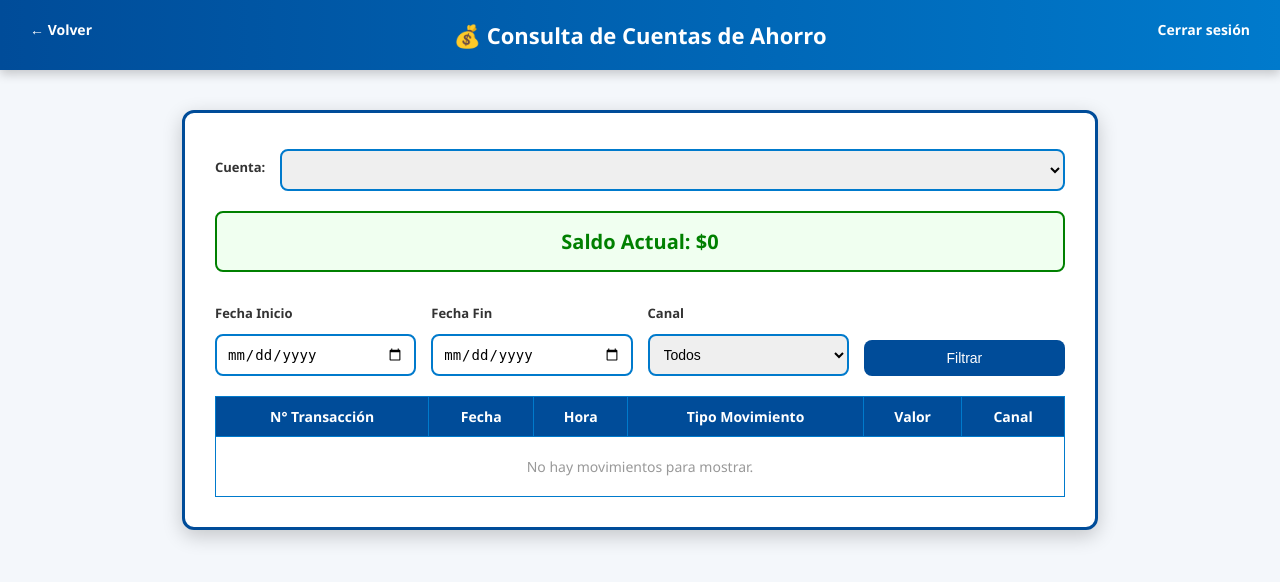
After one commit to yonier-dev/coovalluna-banking-system, a Flask app: page /asociado/cuentas in a window 1280 px wide. The commit adds this page. Shown: the top 582 px of the page. Run offline with Flask 3, Linux system fonts and the light colour scheme; the visitor is signed in with stand-in values (Sample User, id 1); lists and menus that the app fills with data are empty.

Commit message:
Se agrega el frontend completo de los asociados, ya solo falta implementar la logica con consultas y todo eso

```diff
--- a/app/routes/asociado.py
+++ b/app/routes/asociado.py
@@ -9,6 +9,7 @@ def dashboard():
         return redirect(url_for('auth.login'))
     return render_template('asociado/dashboard.html')
 
+# IMPLEMENTADA
 @asociado_bp.route('/asociado/datos-personales')
 def datos_personales():
     if session.get('perfil') != 'asociado':
@@ -64,3 +65,101 @@ def datos_personales():
                          asociado=asociado,
                          fundador=fundador,
                          beneficiarios=beneficiarios)
+
+# NO IMPLEMENTADA
+@asociado_bp.route('/asociado/cuentas')
+def cuentas():
+    if session.get('perfil') != 'asociado':
+        return redirect(url_for('auth.login'))
+    # listar las cuentas de ahorro del asociado
+    # el saldo se calcula sumando depositos y restando retiros y transferencias salientes
+    # mostrar extracto con fecha, valor, tipo y canal de cada movimiento
+    # permitir filtrar por rango de fechas y por canal (presencial, app movil, cajero automatico)
+    # solo puede ver sus propias cuentas
+    # tener en cuenta variables del .html
+    return render_template('asociado/cuentas.html')
+
+# NO IMPLEMENTADA
+@asociado_bp.route('/asociado/creditos')
+def creditos():
+    if session.get('perfil') != 'asociado':
+        return redirect(url_for('auth.login'))
+    # obtener cedula del asociado desde la sesion
+    # cedula = session['cedula']
+
+    # mostrar creditos activos del asociado
+    # por cada credito: estado, valor de la cuota mensual, proxima fecha de vencimiento
+    # mostrar numero de cuotas pagadas sobre el total del credito
+    # el asociado solo puede ver sus propios creditos
+
+    # mandar al html lista de creditos, cada uno con su lista de cuotas y conteo de pagadas
+    # return render_template('asociado/creditos.html', creditos=creditos)
+    return render_template('asociado/creditos.html')
+
+# NO IMPLEMENTADA
+@asociado_bp.route('/asociado/descargas')
+def descargas():
+    if session.get('perfil') != 'asociado':
+        return redirect(url_for('auth.login'))
+    # obtener cedula del asociado desde la sesion
+    # cedula = session['cedula']
+
+    # permitir elegir entre formato PDF o CSV antes de descargar
+    # el extracto debe contener los movimientos del filtro aplicado
+    # mas el saldo calculado al final del periodo
+    # el estado de cuenta del credito debe contener cuotas, fechas de vencimiento,
+    # fechas de pago y montos abonados
+
+    # mandar cuentas y creditos al html para llenar los selectores
+    # return render_template('asociado/descargas.html', cuentas=cuentas, creditos=creditos)
+    return render_template('asociado/descargas.html')
+
+@asociado_bp.route('/asociado/descargas/cuenta')
+def descargar_cuenta():
+    # recibir cuenta, fecha_inicio, fecha_fin y formato (pdf o csv) por GET
+    # consultar movimientos filtrados de esa cuenta
+    # calcular saldo dinamico
+    # si formato == 'pdf': generar PDF con reportlab o weasyprint
+    # si formato == 'csv': generar CSV con el modulo csv de python
+    # retornar el archivo como descarga con send_file
+    pass
+
+
+@asociado_bp.route('/asociado/descargas/credito')
+def descargar_credito():
+    # recibir credito y formato (pdf o csv) por GET
+    # consultar cuotas del credito con fechas de vencimiento, pago y montos
+    # si formato == 'pdf': generar PDF
+    # si formato == 'csv': generar CSV
+    # retornar el archivo como descarga con send_file
+    pass
+
+# NO IMPLEMENTADA
+
+@asociado_bp.route('/asociado/actualizar-datos', methods=['GET', 'POST'])
+def actualizar_datos():
+    if session.get('perfil') != 'asociado':
+        return redirect(url_for('auth.login'))
+
+    # GET: mostrar formulario con telefono, correo y direccion actuales
+    # POST: registrar solicitud como pendiente, no aplicar cambio de inmediato
+    # un asesor es quien aprueba o rechaza la solicitud
+    # mostrar el estado actual de la solicitud: pendiente, aprobada o rechazada
+    # tener en cuenta variables del .html
+
+    # mandar al html: datos del asociado, solicitud con su estado si existe
+
+    # datos vacios mientras el backend no esta listo
+    asociado = {
+        'cedula_pk': '',
+        'nombres': '',
+        'apellidos': '',
+        'telefono': '',
+        'correo': '',
+        'direccion': ''
+    }
+
+    return render_template('asociado/actualizar_datos.html',
+                         asociado=asociado,
+                         solicitud=None,
+                         mensaje=None)
--- /dev/null
+++ b/app/templates/asociado/cuentas.html
@@ -0,0 +1,161 @@
+{% extends "base.html" %}
+{% block contenido %}
+<style>
+    body { background: #f4f7fb; }
+    .header {
+        background: linear-gradient(90deg, #004c99, #007acc);
+        color: #fff;
+        padding: 20px;
+        text-align: center;
+        font-size: 22px;
+        font-weight: bold;
+        box-shadow: 0 4px 10px rgba(0,0,0,0.2);
+    }
+    .logout { position: absolute; top: 20px; right: 30px; color: #fff; text-decoration: none; font-size: 14px; }
+    .back { position: absolute; top: 20px; left: 30px; color: #fff; text-decoration: none; font-size: 14px; }
+    .consulta-box {
+        margin: 40px auto;
+        background: #fff;
+        border: 3px solid #004c99;
+        border-radius: 12px;
+        padding: 30px;
+        width: 850px;
+        box-shadow: 0 6px 20px rgba(0,0,0,0.2);
+    }
+    h2 { text-align: center; margin-bottom: 25px; color: #004c99; }
+    .saldo {
+        font-size: 20px;
+        font-weight: bold;
+        color: green;
+        margin-bottom: 20px;
+        text-align: center;
+        padding: 15px;
+        background: #f0fff0;
+        border-radius: 8px;
+        border: 2px solid green;
+    }
+    .filtros {
+        display: flex;
+        justify-content: space-between;
+        margin-bottom: 20px;
+        gap: 15px;
+    }
+    .filtros div { flex: 1; }
+    label { font-weight: bold; color: #333; display: block; margin-bottom: 6px; font-size: 13px; }
+    input, select {
+        width: 100%;
+        padding: 10px;
+        border: 2px solid #007acc;
+        border-radius: 8px;
+        font-size: 14px;
+        box-sizing: border-box;
+    }
+    button {
+        padding: 10px 25px;
+        background: #004c99;
+        color: #fff;
+        border: none;
+        border-radius: 8px;
+        font-size: 14px;
+        cursor: pointer;
+        align-self: flex-end;
+        transition: background 0.3s ease;
+    }
+    button:hover { background: #003366; }
+    table { width: 100%; border-collapse: collapse; margin-top: 15px; }
+    th, td { border: 1px solid #007acc; padding: 10px; text-align: center; font-size: 14px; }
+    th { background: #004c99; color: #fff; }
+    tr:nth-child(even) { background: #f9fcff; }
+    tr:hover { background: #e6f2ff; }
+    .no-data { text-align: center; color: #999; padding: 20px; font-size: 14px; }
+    .selector-cuenta {
+        margin-bottom: 20px;
+        display: flex;
+        align-items: center;
+        gap: 15px;
+    }
+</style>
+
+<div class="header">
+    💰 Consulta de Cuentas de Ahorro
+    <a href="/asociado/dashboard" class="back">← Volver</a>
+    <a href="/logout" class="logout">Cerrar sesión</a>
+</div>
+
+<div class="consulta-box">
+
+    <!-- selector de cuenta -->
+    <div class="selector-cuenta">
+        <label style="margin:0;">Cuenta:</label>
+        <select id="cuenta" style="flex:1;">
+            {% for cuenta in cuentas %}
+            <option value="{{ cuenta.numero_pk }}">
+                {{ cuenta.numero_pk }} — {{ cuenta.estado }} — Agencia {{ cuenta.agencia }}
+            </option>
+            {% endfor %}
+        </select>
+    </div>
+
+    <!-- saldo dinamico -->
+    <div class="saldo">
+        Saldo Actual: ${{ saldo | default('0') }}
+    </div>
+
+    <!-- filtros -->
+    <form method="GET" action="/asociado/cuentas">
+        <div class="filtros">
+            <div>
+                <label>Fecha Inicio</label>
+                <input type="date" name="fecha_inicio" value="{{ request.args.get('fecha_inicio', '') }}">
+            </div>
+            <div>
+                <label>Fecha Fin</label>
+                <input type="date" name="fecha_fin" value="{{ request.args.get('fecha_fin', '') }}">
+            </div>
+            <div>
+                <label>Canal</label>
+                <select name="canal">
+                    <option value="">Todos</option>
+                    <option value="presencial" {% if request.args.get('canal') == 'presencial' %}selected{% endif %}>Presencial</option>
+                    <option value="aplicación móvil" {% if request.args.get('canal') == 'aplicación móvil' %}selected{% endif %}>App Móvil</option>
+                    <option value="cajero automático" {% if request.args.get('canal') == 'cajero automático' %}selected{% endif %}>Cajero Automático</option>
+                </select>
+            </div>
+            <div style="display:flex;align-items:flex-end;">
+                <button type="submit">Filtrar</button>
+            </div>
+        </div>
+    </form>
+
+    <!-- tabla movimientos -->
+    <table>
+        <thead>
+            <tr>
+                <th>N° Transacción</th>
+                <th>Fecha</th>
+                <th>Hora</th>
+                <th>Tipo Movimiento</th>
+                <th>Valor</th>
+                <th>Canal</th>
+            </tr>
+        </thead>
+        <tbody>
+            {% if movimientos %}
+                {% for m in movimientos %}
+                <tr>
+                    <td>{{ m.num_transaccion }}</td>
+                    <td>{{ m.fecha }}</td>
+                    <td>{{ m.hora }}</td>
+                    <td>{{ m.tipo_movimiento }}</td>
+                    <td>${{ m.valor }}</td>
+                    <td>{{ m.canal }}</td>
+                </tr>
+                {% endfor %}
+            {% else %}
+                <tr><td colspan="6" class="no-data">No hay movimientos para mostrar.</td></tr>
+            {% endif %}
+        </tbody>
+    </table>
+
+</div>
+{% endblock %}
--- a/app/templates/asociado/dashboard.html
+++ b/app/templates/asociado/dashboard.html
@@ -49,10 +49,7 @@
 
 <div class="container">
     <a href="/asociado/datos-personales" class="action-btn">
-        <span class="icon">👤</span>Datos Personales
-    </a>
-    <a href="/asociado/beneficiarios" class="action-btn">
-        <span class="icon">👪</span>Beneficiarios
+        <span class="icon">👤</span>Datos Personales y Beneficiarios
     </a>
     <a href="/asociado/cuentas" class="action-btn">
         <span class="icon">💳</span>Cuentas de Ahorro
```
Also changed, not shown: app/templates/asociado/actualizar_datos.html (added, +124 -0 lines), app/templates/asociado/creditos.html (added, +113 -0 lines), app/templates/asociado/descargas.html (added, +140 -0 lines).
